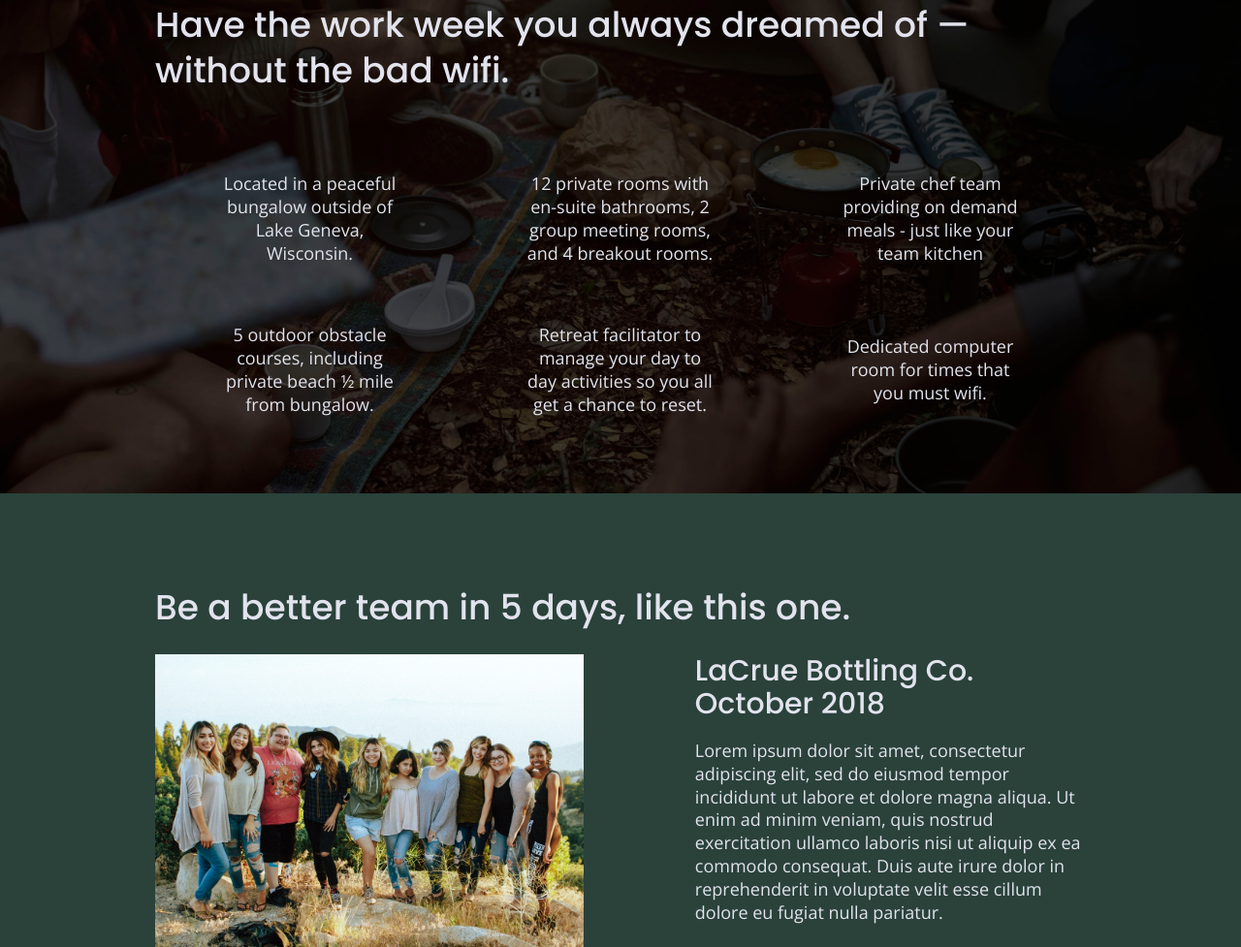
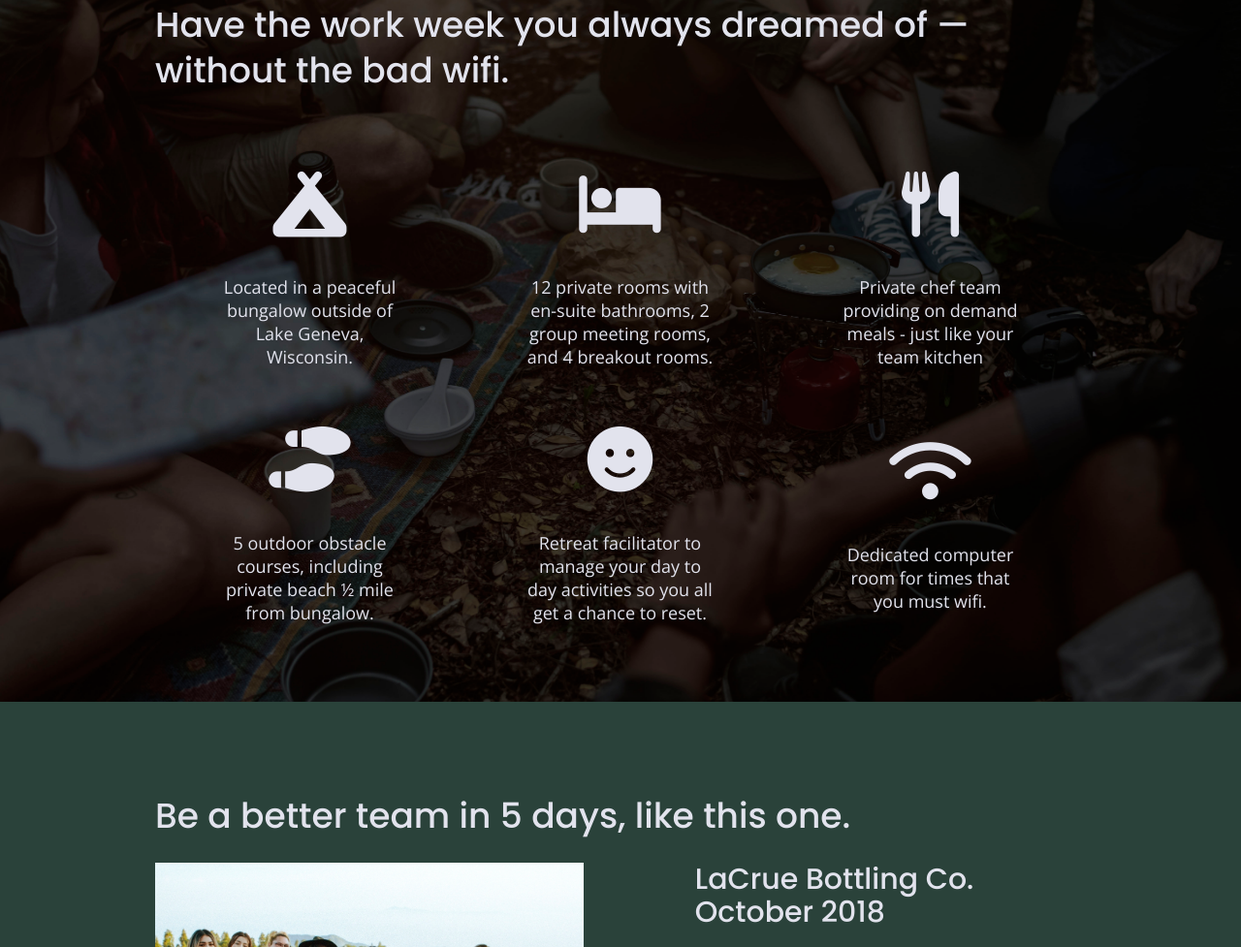
Before and after one commit to shawntavia/206-unplugged, a website built with Parcel: page index.html in a window 1280 px wide. Shown: the part 1306-2283 px from the top of the page at 97% size. Built offline with nearby package versions, Linux system fonts and the light colour scheme.

Commit message:
Added fontawesome icons to all pages

```diff
--- a/css/main.css
+++ b/css/main.css
@@ -313,6 +313,10 @@ input[type=button] {
   flex-flow: row wrap;
   text-align: center;
 
+}
+.features i {
+	font-size: 3.75em;
+  margin-bottom: 40px;
 }
 .features p {
   margin: 0;
--- a/index.html
+++ b/index.html
@@ -20,6 +20,7 @@
 
   <link rel="stylesheet" href="css/normalize.css">
   <link rel="stylesheet" href="css/main.css">
+  <script src="https://kit.fontawesome.com/3bcd19ebec.js" crossorigin="anonymous"></script>
 
   <meta name="theme-color" content="#fafafa">
 </head>
@@ -74,27 +75,39 @@
            <!-- Add your Features content here -->
         <div class="feature-items">
         <article>
-          <p class="fontawesome-icon"></p>
+          <p class="fontawesome-icon">
+            <i class="fas fa-campground"></i>
+          </p>
           <p class="feature-item-description"> Located in a peaceful bungalow outside of Lake Geneva, Wisconsin. </p>
         </article>
         <article>
-          <p class="fontawesome-icon"></p>
+          <p class="fontawesome-icon">
+            <i class="fas fa-bed"></i>
+          </p>
           <p class="feature-item-description"> 12 private rooms with en-suite bathrooms, 2 group meeting rooms, and 4 breakout rooms. </p>
         </article>
         <article>
-          <p class="fontawesome-icon"></p>
+          <p class="fontawesome-icon">
+            <i class="fas fa-utensils"></i>
+          </p>
           <p class="feature-item-description"> Private chef team providing on demand meals - just like your team kitchen </p>
         </article>
         <article>
-          <p class="fontawesome-icon"></p>
+          <p class="fontawesome-icon">
+            <i class="fas fa-shoe-prints"></i>
+          </p>
           <p class="feature-item-description"> 5 outdoor obstacle courses, including private beach ½ mile from bungalow. </p>
         </article>
         <article>
-          <p class="fontawesome-icon"></p>
+          <p class="fontawesome-icon">
+            <i class="fas fa-smile"></i>
+          </p>
           <p class="feature-item-description"> Retreat facilitator to manage your day to day activities so you all get a chance to reset. </p>
         </article>
         <article>
-          <p class="fontawesome-icon"></p>
+          <p class="fontawesome-icon">
+            <i class="fas fa-wifi"></i>
+          </p>
           <p class="feature-item-description"> Dedicated computer room for times that you must wifi. </p>
         </article>
       </div>
```
Also changed, not shown: about/index.html (+2 -1 lines), faq/index.html (+1 -0 lines).
